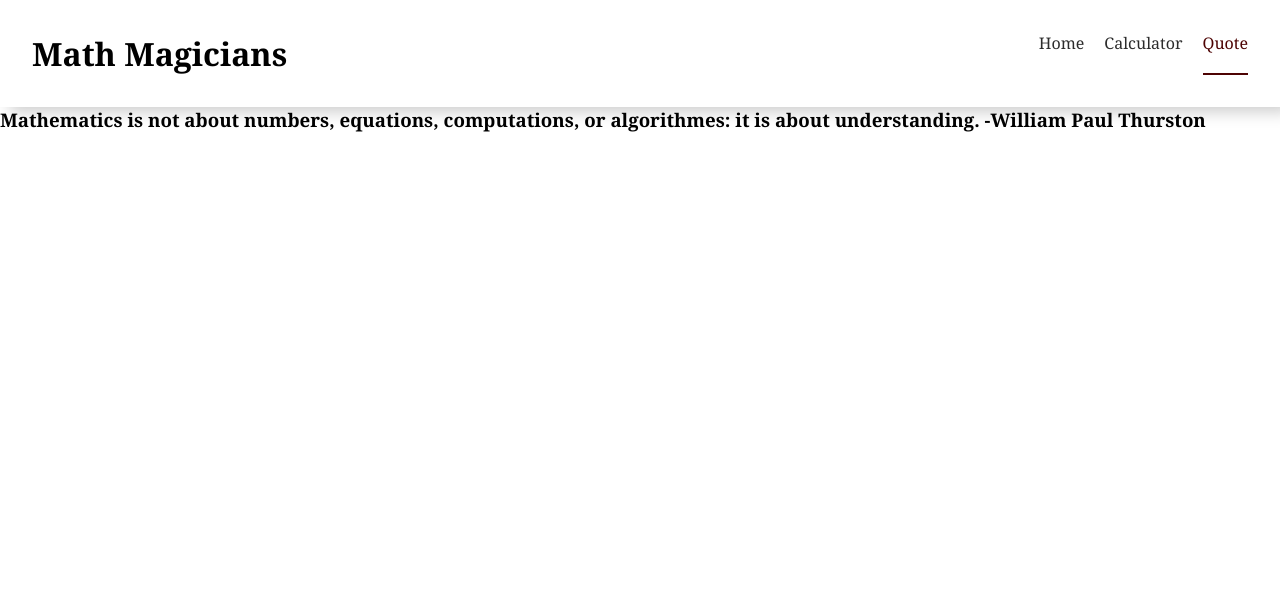
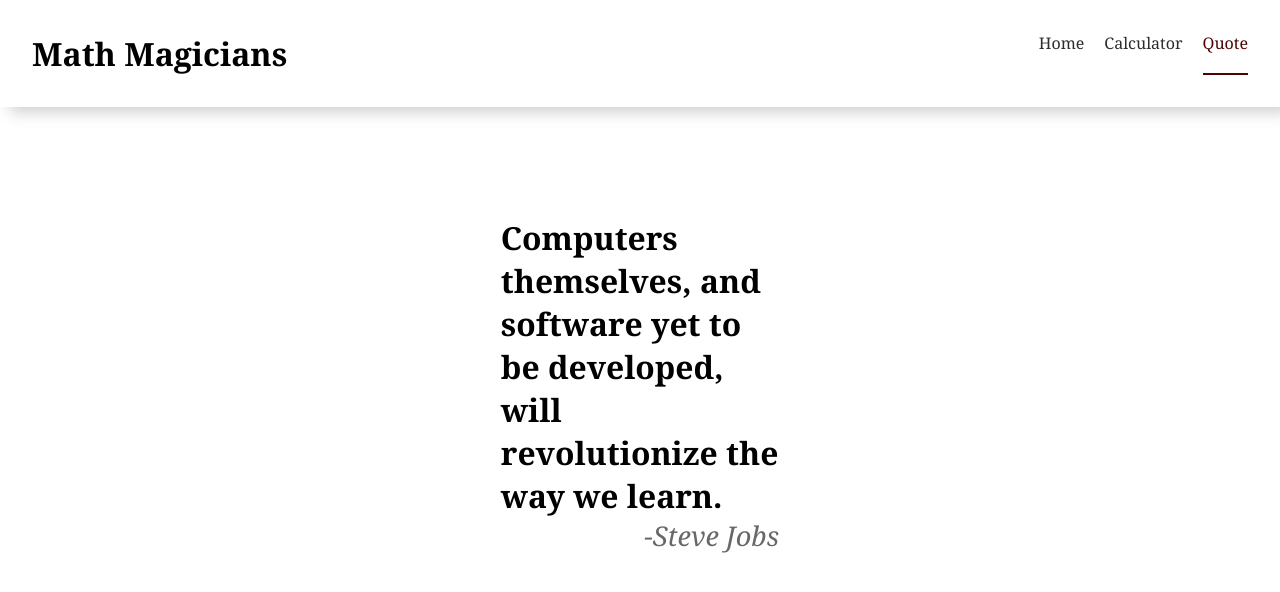
Before and after one commit to AmanWorku/Math-magician, a React (Create React App) app: page /quote in a window 1280 px wide. Shown: the top 592 px of the page. Built offline with nearby package versions, Linux system fonts and the light colour scheme.

Commit message:
Fix some linter errors

```diff
--- a/src/App.css
+++ b/src/App.css
@@ -11,6 +11,7 @@
   justify-content: space-between;
   padding: 2em 10em;
 }
+
 .calculator {
   display: grid;
   grid-template-columns: repeat(4, 1fr);
@@ -86,3 +87,27 @@ nav a.active {
   color: rgb(77, 3, 3);
   border-bottom: 2px solid rgb(77, 3, 3);
 }
+
+.home-container {
+  display: flex;
+  flex-direction: column;
+  justify-content: space-around;
+  padding: 2em 10em;
+  font-size: 1.3em;
+  gap: 40px;
+}
+
+.quote-container {
+  display: flex;
+  flex-direction: column;
+  margin-inline: auto;
+  width: 60%;
+  padding: 4em 9em;
+  font-size: 1.7em;
+}
+
+.title {
+  text-align: right;
+  font-style: italic;
+  color: rgb(104, 104, 104);
+}
--- a/src/component/home.js
+++ b/src/component/home.js
@@ -1,7 +1,7 @@
 import React from 'react';
 
 const HomePage = () => (
-  <>
+  <div className="home-container">
     <h2>Welcome to our page!</h2>
     <p className="paragraph">
       Lorem ipsum dolor sit amet, consectetur adipisicing elit.
@@ -23,7 +23,7 @@ const HomePage = () => (
       Debitis porro praesentium placeat laudantium aperisapiente id magnam perspiciatis i
       Repellat rem consequatur ducimus expedita magnam ex! Eanam dignissimos? Dolorem deser
     </p>
-  </>
+  </div>
 );
 
 export default HomePage;
--- a/src/component/quote.js
+++ b/src/component/quote.js
@@ -1,13 +1,13 @@
 import React from 'react';
 
 const QuotePage = () => (
-  <div className="Quote">
+  <div className="quote-container">
     <h3>
-      Mathematics is not about numbers, equations, computations, or algorithmes:
-      it is about understanding.
+      Computers themselves, and software yet to be developed,
+      will revolutionize the way we learn.
       {' '}
-      <span className="title">-William Paul Thurston</span>
     </h3>
+    <p className="title">-Steve Jobs</p>
   </div>
 );
 export default QuotePage;
```
